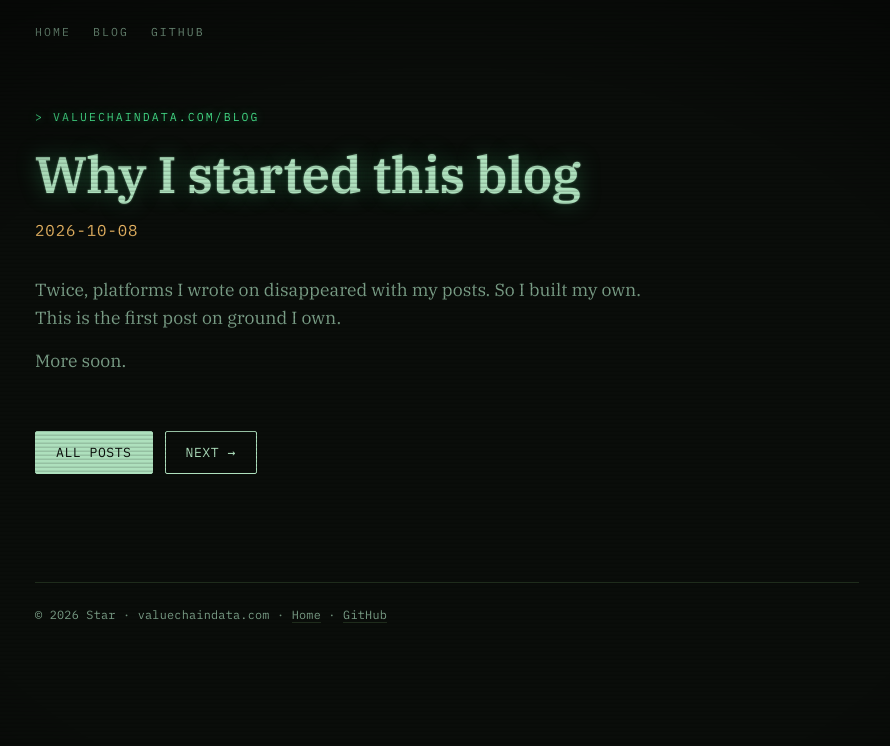
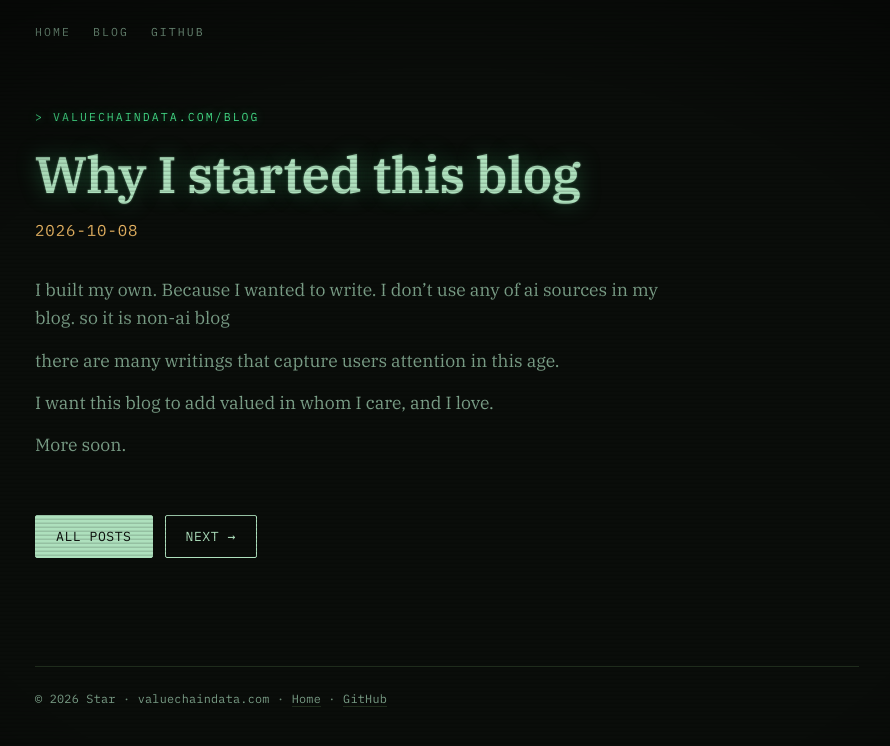
Before and after one commit to Staranony/Staranony.github.io, a Jekyll site: the page built from _posts/2026-10-08-why-i-started-this-blog.md, in a window 1280 px wide. Shown: the top 746 px of the page, without its empty margins (193-1083 px from the left). Built offline with Jekyll 4.4.1, drawn with Linux system fonts in a browser that asks for light colours; our own code applies the rules of GitHub Pages for plain Markdown files.

Commit message:
Update 2026-10-08-why-i-started-this-blog.md

```diff
--- a/_posts/2026-10-08-why-i-started-this-blog.md
+++ b/_posts/2026-10-08-why-i-started-this-blog.md
@@ -2,7 +2,10 @@
 title: "Why I started this blog"
 ---
 
-Twice, platforms I wrote on disappeared with my posts.
-So I built my own. This is the first post on ground I own.
+I built my own. Because I wanted to write. I don't use any of ai sources in my blog. so it is non-ai blog
+
+there are many writings that capture users attention in this age.
+
+I want this blog to add valued in whom I care, and I love.
 
 More soon.
```
